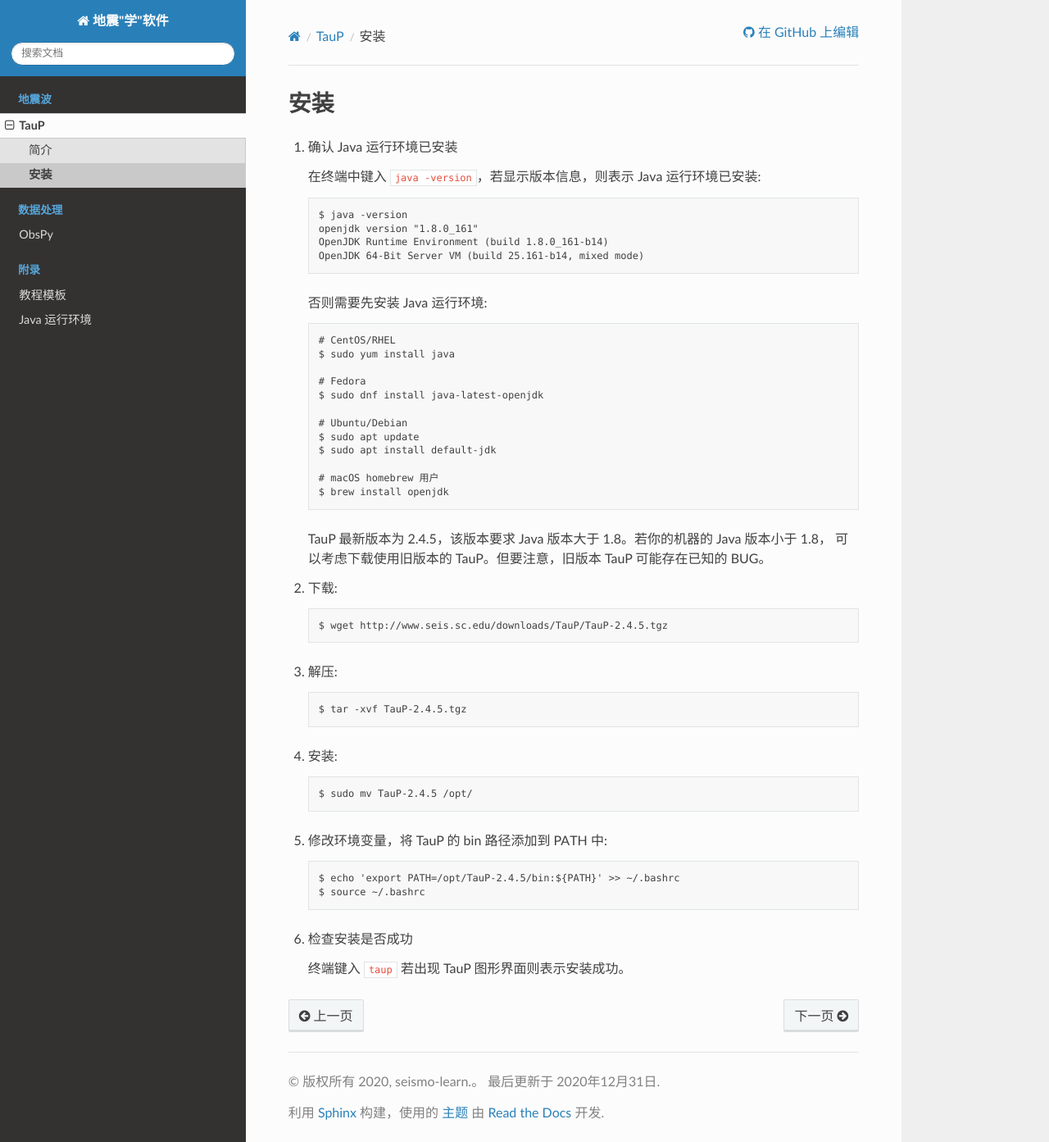
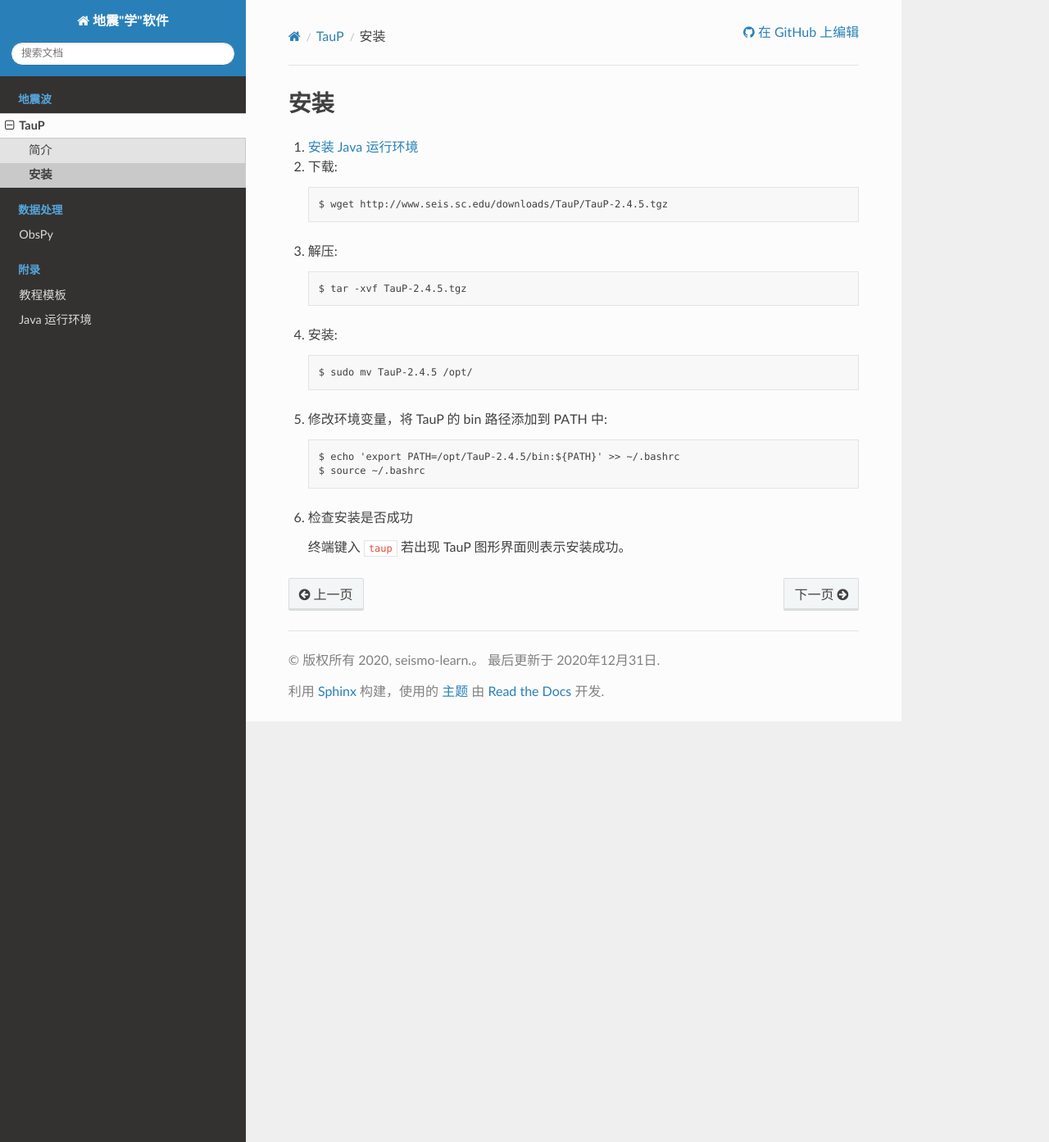
Before and after one commit to seismo-learn/software, a Sphinx documentation site: the page built from source/taup/install.rst, in a window 1280 px wide and 1393 px high. Shown: the whole window at 82% size. Built offline with Sphinx 7.4.7 and the Read the Docs theme 2.0.0, drawn with Linux system fonts in a browser that asks for light colours.

Commit message:
taup: Add the link to java install instruction (#53)

```diff
--- a/source/taup/install.rst
+++ b/source/taup/install.rst
@@ -1,32 +1,7 @@
 安装
 ====
 
-1.  确认 Java 运行环境已安装
-
-    在终端中键入 ``java -version``，若显示版本信息，则表示 Java 运行环境已安装::
-
-        $ java -version
-        openjdk version "1.8.0_161"
-        OpenJDK Runtime Environment (build 1.8.0_161-b14)
-        OpenJDK 64-Bit Server VM (build 25.161-b14, mixed mode)
-
-    否则需要先安装 Java 运行环境::
-
-        # CentOS/RHEL
-        $ sudo yum install java
-
-        # Fedora
-        $ sudo dnf install java-latest-openjdk
-
-        # Ubuntu/Debian
-        $ sudo apt update
-        $ sudo apt install default-jdk
-
-        # macOS homebrew 用户
-        $ brew install openjdk
-
-    TauP 最新版本为 2.4.5，该版本要求 Java 版本大于 1.8。若你的机器的 Java 版本小于 1.8，
-    可以考虑下载使用旧版本的 TauP。但要注意，旧版本 TauP 可能存在已知的 BUG。
+1.  :doc:`安装 Java 运行环境 </java/index>`
 
 2.  下载::
 
```
